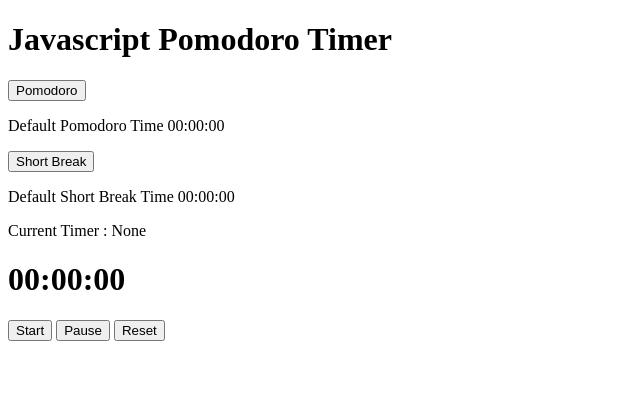
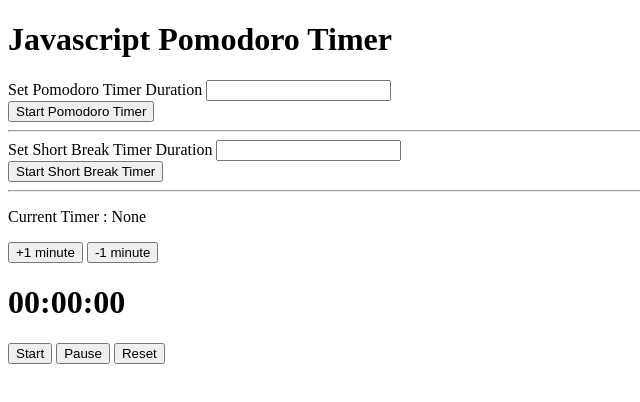
Before and after one commit to KHardik1698/JSPomodoroTimer, a plain HTML site: page index.html in a window 1280 px wide. Shown: the whole page, without its empty margins (0-640 px from the left). Drawn offline with Linux system fonts and the light colour scheme.

Commit message:
Created a Markup for Pomodoro Timer
The Markup has options to Start, Pause & Reset Timer, along with set Pomodoro & set Short Break Timers

```diff
--- a/index.html
+++ b/index.html
@@ -8,11 +8,27 @@
   <body>
     <h1>Javascript Pomodoro Timer</h1>
     <div id="root">
-      <input type="button" value="Pomodoro" onClick="pomodoro(event)" />
-      <p id="pomodoro-heading">Default Pomodoro Time 00:00:00</p>
-      <input type="button" value="Short Break" onClick="shortBreak(event)" />
-      <p id="short-break-heading">Default Short Break Time 00:00:00</p>
+      <label for="pomoDefault">Set Pomodoro Timer Duration</label>
+      <input type="text" name="pomoDefault" id="pomoDefault" />
+      <br />
+      <input
+        type="button"
+        value="Start Pomodoro Timer"
+        onClick="pomodoro(event)"
+      />
+      <hr />
+      <label for="shortDefault">Set Short Break Timer Duration</label>
+      <input type="text" name="shortDefault" id="shortDefault" />
+      <br />
+      <input
+        type="button"
+        value="Start Short Break Timer"
+        onClick="shortBreak(event)"
+      />
+      <hr />
       <p id="current-timer-heading">Current Timer : None</p>
+      <input type="button" value="+1 minute" onClick="increaseTime(event)" />
+      <input type="button" value="-1 minute" onClick="decreaseTime(event)" />
       <h1 id="time-heading">00:00:00</h1>
       <input type="button" value="Start" onClick="startTimer(event)" />
       <input type="button" value="Pause" onClick="stopTimer(event)" />
```
